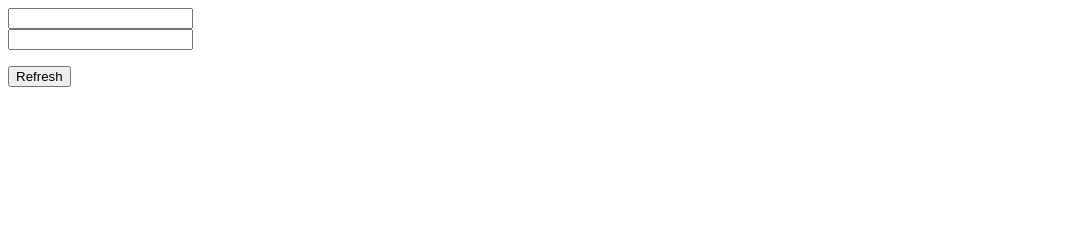
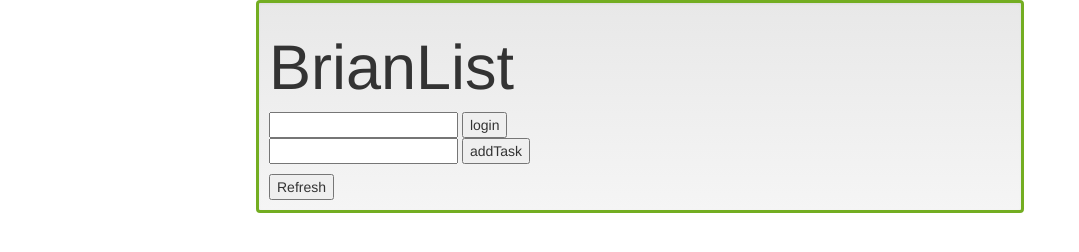
Before and after one commit to PMTL-RM/PMTL-RM.github.io, a website: page angularjsDemo/index.html in a window 1280 px wide. Shown: the whole page, without its empty margins (0-1079 px from the left). Drawn offline with nearby package versions, Linux system fonts and the light colour scheme.

Commit message:
version1.0

```diff
--- a/angularjsDemo/index.html
+++ b/angularjsDemo/index.html
@@ -7,23 +7,45 @@
     <script src="app.js"></script>
     <script src="list.service.js"></script>
     <script src="listCtrl.controller.js"></script>
+
+    <script   src="https://code.jquery.com/jquery-2.2.3.min.js"   integrity="sha256-a23g1Nt4dtEYOj7bR+vTu7+T8VP13humZFBJNIYoEJo="   crossorigin="anonymous"></script>
+
+    <!-- Latest compiled and minified CSS -->
+    <link rel="stylesheet" href="https://maxcdn.bootstrapcdn.com/bootstrap/3.3.6/css/bootstrap.min.css" integrity="sha384-1q8mTJOASx8j1Au+a5WDVnPi2lkFfwwEAa8hDDdjZlpLegxhjVME1fgjWPGmkzs7" crossorigin="anonymous">
+
+    <!-- Optional theme -->
+    <link rel="stylesheet" href="https://maxcdn.bootstrapcdn.com/bootstrap/3.3.6/css/bootstrap-theme.min.css" integrity="sha384-fLW2N01lMqjakBkx3l/M9EahuwpSfeNvV63J5ezn3uZzapT0u7EYsXMjQV+0En5r" crossorigin="anonymous">
+
+    <!-- Latest compiled and minified JavaScript -->
+    <script src="https://maxcdn.bootstrapcdn.com/bootstrap/3.3.6/js/bootstrap.min.js" integrity="sha384-0mSbJDEHialfmuBBQP6A4Qrprq5OVfW37PRR3j5ELqxss1yVqOtnepnHVP9aJ7xS" crossorigin="anonymous"></script>
+
 </head>
+
+<style>
+
+#Listmain{
+    margin: auto;
+    width: 60%;
+    border: 3px solid #73AD21;
+    padding: 10px;
+}
+
+</style>
 
 <body ng-app="BrianList">
     <div ng-controller="ListCtrl as vm">
+        <div class="jumbotron well" id="Listmain">
+            <h1>BrianList</h1>
 
-        <form ng-submit="vm.auth(vm.listName)" >
-
+            <form class="form">
                 <input type="text" ng-model="vm.listName" />
-
+                <button ng-click="vm.auth(vm.listName)">login</button>
             </form>
 
-        <form ng-submit="vm.addTask(vm.newTaskText)" >
-
+            <form class="form">
                 <input type="text" ng-model="vm.newTaskText" />
-
+                <button ng-click="vm.addTask(vm.newTaskText)">addTask</button>
             </form>
-
 
             <ul>
                 <li ng-repeat="task in vm.tasks">
@@ -32,7 +54,8 @@
                     <button ng-click="vm.deleteTask(task.id)">delete</button>
                 </li>
             </ul>
-        <button ng-click="vm.getTasks()">Refresh</button>
+            <button ng-click="vm.getTasks(listName)">Refresh</button>
+        </div>
     </div>
 
 </body>
```
Lines whose indentation alone changed are shown as unchanged.
